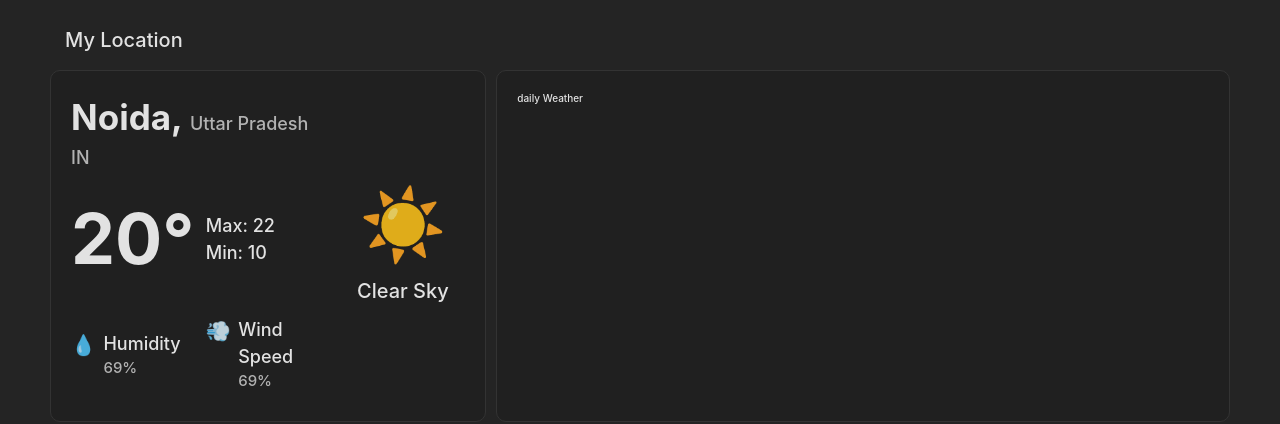
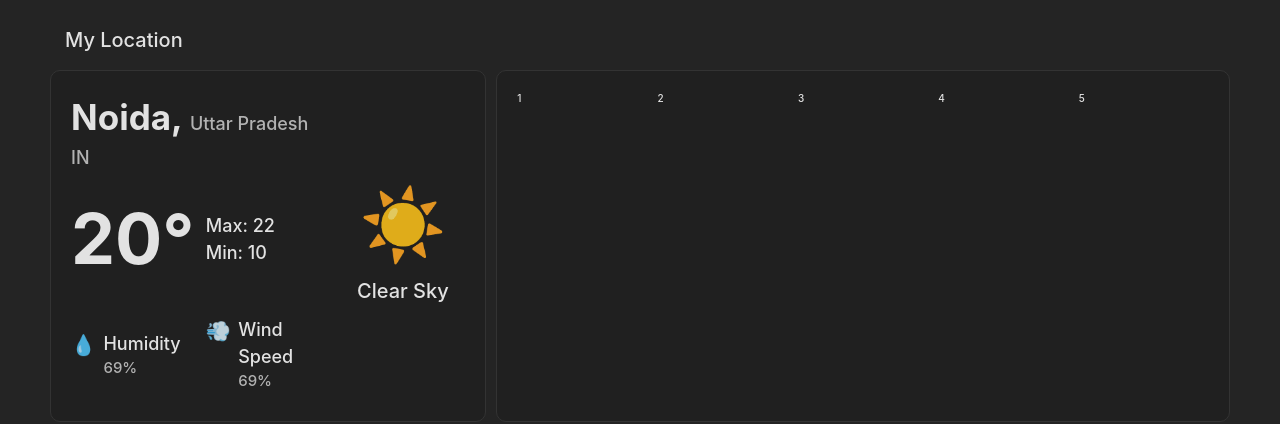
Before and after one commit to joshir16/weatherApp, a React (Vite) app: page / in a window 1280 px wide. Shown: the part 324-748 px from the top of the page. Built offline with nearby package versions, Linux system fonts and the light colour scheme.

Commit message:
ui update

```diff
--- a/src/App.css
+++ b/src/App.css
@@ -112,6 +112,7 @@ section {
     align-items: center;
 
     z-index: 999;
+    cursor: pointer;
 
     &:hover {
       border: 0.1rem solid #c8c8c8de;
@@ -141,11 +142,6 @@ section {
       width: 100%;
       min-height: 35rem;
 
-      display: grid;
-      grid-template-columns: repeat(6, 1fr);
-      grid-template-rows: repeat(4, minmax(auto, 7rem));
-      gap: 1rem;
-
       border-radius: 1rem;
       border: 1px solid #333333;
       background-color: #202020;
@@ -154,6 +150,11 @@ section {
 
     .mylocation_data {
       grid-column: span 3;
+
+      display: grid;
+      grid-template-columns: repeat(6, 1fr);
+      grid-template-rows: repeat(4, minmax(auto, 7rem));
+      gap: 1rem;
 
       @media only screen and (max-width: 50em) {
         grid-column: span 4;
@@ -257,6 +258,10 @@ section {
       width: 100%;
       grid-column: span 5;
 
+      display: grid;
+      grid-template-columns: repeat(5, 1fr);
+      gap: 1rem;
+
       @media only screen and (max-width: 50em) {
         grid-column: span 4;
       }
--- a/src/App.jsx
+++ b/src/App.jsx
@@ -57,7 +57,13 @@ function MyLocation() {
           </div>
         </div>
 
-        <div className="mylocation_weather weather_card">daily Weather</div>
+        <div className="mylocation_weather weather_card">
+          <div className="day_data">1</div>
+          <div className="day_data">2</div>
+          <div className="day_data">3</div>
+          <div className="day_data">4</div>
+          <div className="day_data">5</div>
+        </div>
       </div>
     </section>
   );
```
